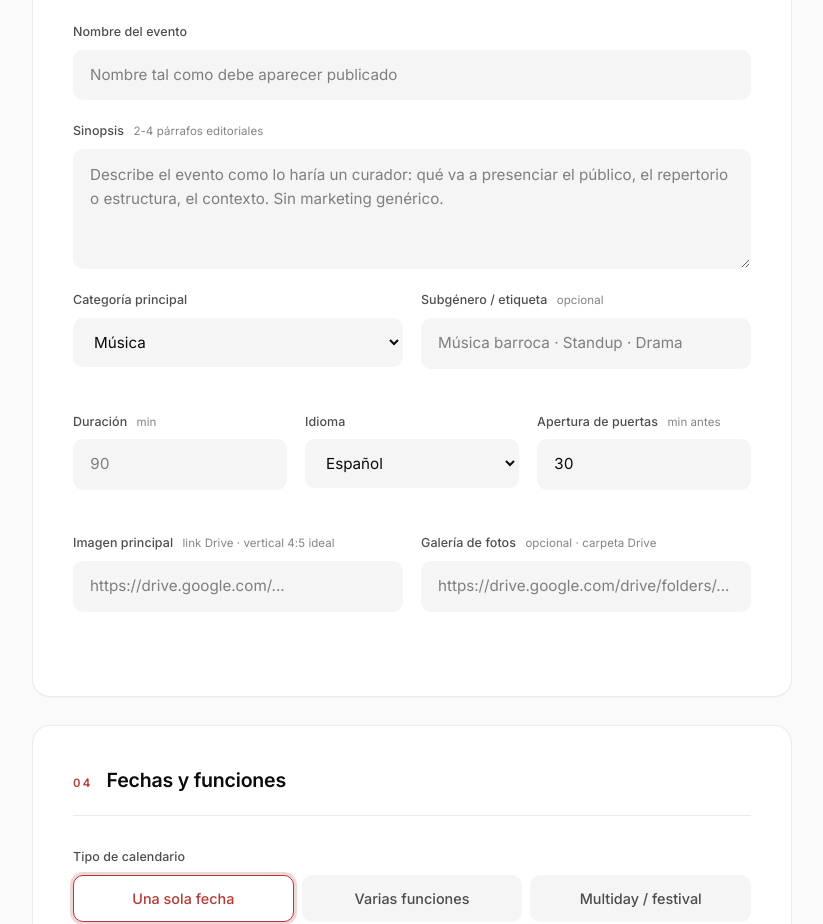
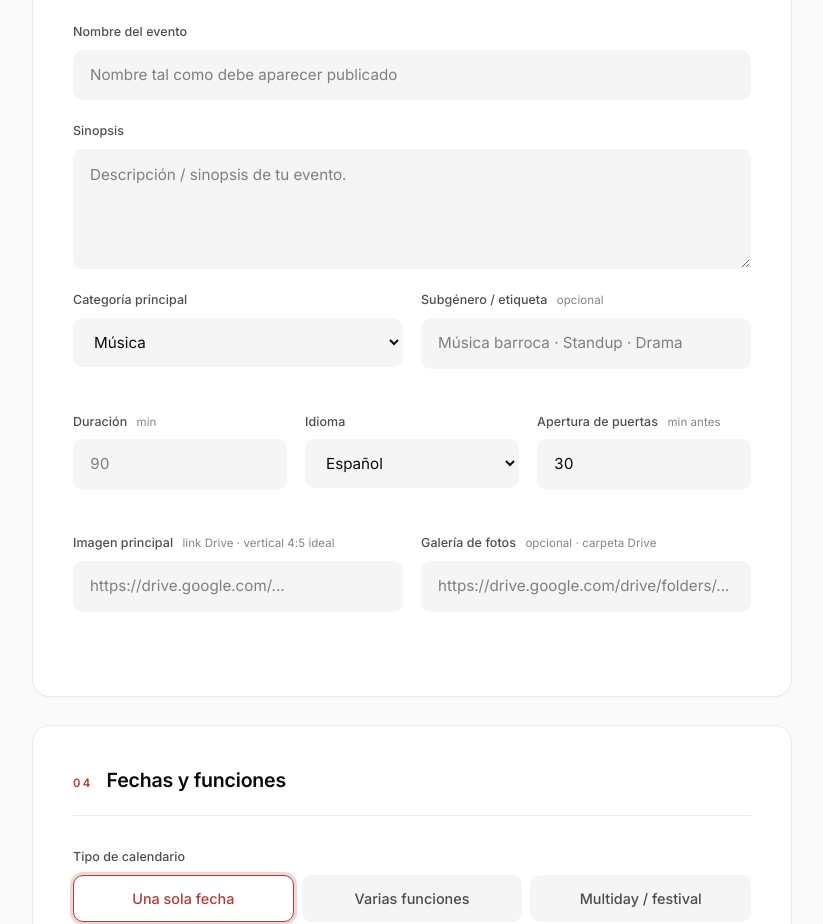
Before and after one commit to kraymoverich/dulos-altas, a Next.js app: page / in a window 1280 px wide. Shown: the part 1560-2484 px from the top of the page, without its empty margins (302-1125 px from the left). Built offline with nearby package versions, Linux system fonts and the light colour scheme.

Commit message:
copy: simplificar placeholder de Sinopsis

```diff
--- a/app/page.tsx
+++ b/app/page.tsx
@@ -872,16 +872,13 @@ export default function Home() {
               </div>
 
               <div className="field">
-                <label className="label">
-                  Sinopsis{" "}
-                  <span className="label-hint">2-4 párrafos editoriales</span>
-                </label>
+                <label className="label">Sinopsis</label>
                 <textarea
                   className="textarea"
                   required
                   value={eventoDescripcion}
                   onChange={(e) => setEventoDescripcion(e.target.value)}
-                  placeholder="Describe el evento como lo haría un curador: qué va a presenciar el público, el repertorio o estructura, el contexto. Sin marketing genérico."
+                  placeholder="Descripción / sinopsis de tu evento."
                 />
               </div>
 
```
